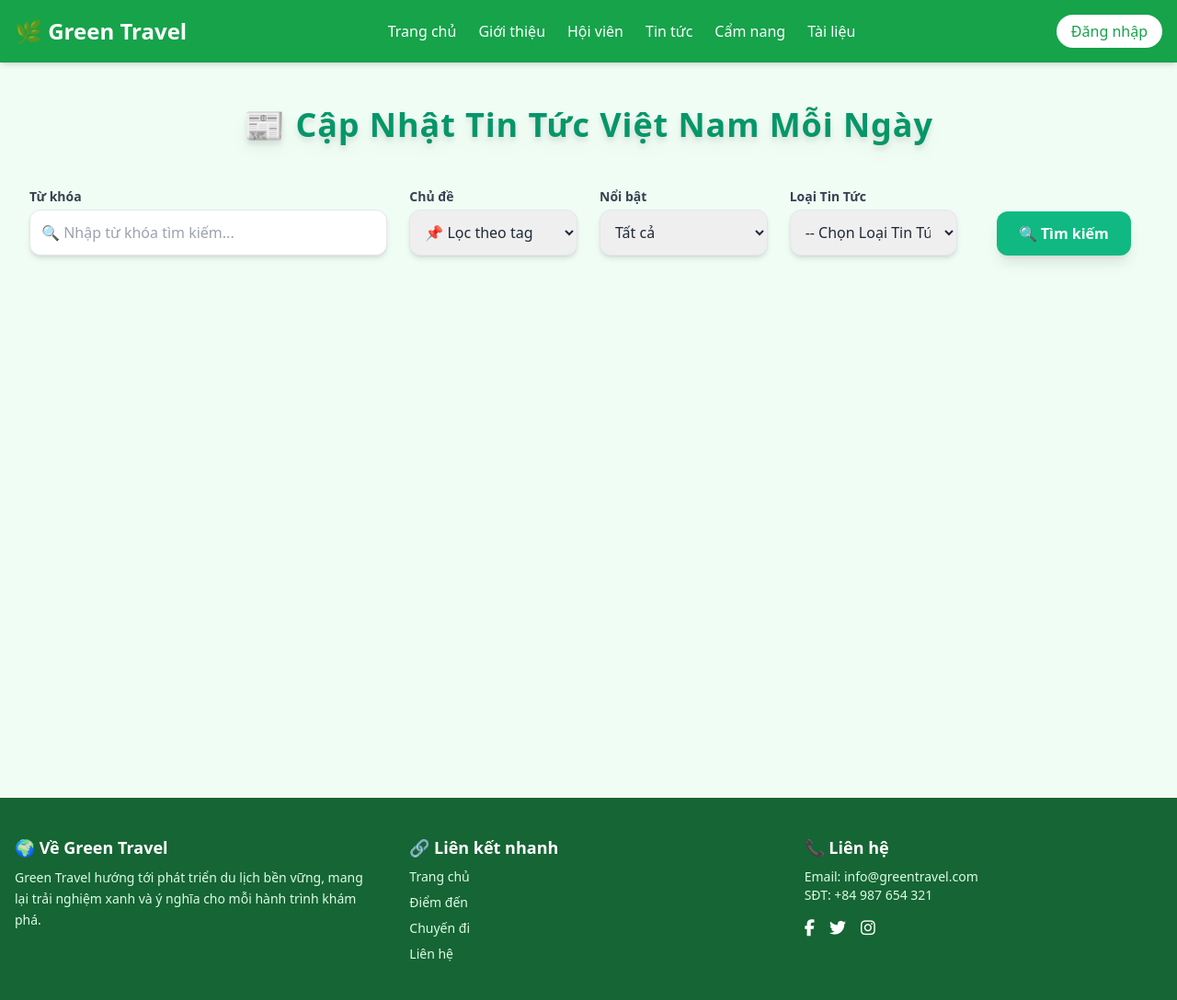
After one commit to congluat03/travel_association_website, a Django app: page /news/tintucsukien/ in a window 1280 px wide. The commit adds this page. Shown: the whole page at 92% size. Run offline with Django 4.2, Linux system fonts and the light colour scheme; data that the repository does not hold is empty; some libraries are stand-ins or nearby versions.

Commit message:
hoan thanh tin tuc, lien he

```diff
--- a/apps/core/urls.py
+++ b/apps/core/urls.py
@@ -1,6 +1,6 @@
 from django.urls import path
 from . import views, admin_views
-
+from django.contrib import messages
 app_name = 'core'
 urlpatterns = [
     path('', views.trang_chu, name='home'),
@@ -13,5 +13,5 @@ urlpatterns = [
     path('support/', admin_views.manage_support, name='manage_support'),
     # Phần danh cho index
     path('gioithieu/', views.gioithieu, name='gioithieu'),
-
+    path('lienhe/', views.lienhe, name='lienhe'),
 ]
--- a/apps/news/urls.py
+++ b/apps/news/urls.py
@@ -1,6 +1,6 @@
 from django.urls import path
 from . import admin_views  # ✅ import đúng file
-
+from . import views
 
 app_name = 'news'
 
@@ -24,4 +24,7 @@ urlpatterns = [
 
     path('trackingxemtin/', admin_views.trackingxemtin_list, name='trackingxemtin-list'),
     path('trackingxemtin/<int:pk>/', admin_views.trackingxemtin_detail, name='trackingxemtin-detail'),
+    # phần index
+    path('tintucsukien/', views.danhsachtintuc, name='danhsachtintucsukien'),
+    path('tintucsukien/<int:ma_tin>/', views.chitiettintuc, name='chitiettintucsukien')
 ]
--- a/apps/news/views.py
+++ b/apps/news/views.py
@@ -1,5 +1,99 @@
 from django.shortcuts import render
+from .models import TinTuc, TheTag,TrackingXemTin
+from django.core.paginator import Paginator
+from django.db.models import Q
+from django.shortcuts import get_object_or_404, redirect
+from django.utils import timezone
+from django.core.paginator import Paginator
 
-# Create your views here.
-def home(request):
-    return render(request, 'core/home.html', {'title': 'Trang chủ'})
+def danhsachtintuc(request):
+    query = request.GET.get('q', '')
+    tag_id = request.GET.get('tag', '')
+    only_highlight = request.GET.get('only_highlight', '')
+    loai_tin_tuc = request.GET.get('loai_tin_tuc', '')
+
+    # Lọc tin tức theo các điều kiện
+    tin_tuc_list = TinTuc.objects.all().order_by('-NGAY_DANG')
+
+    # Lọc theo tiêu đề hoặc nội dung nếu query không phải rỗng
+    if query:
+        tin_tuc_list = tin_tuc_list.filter(
+            Q(TIEU_DE__icontains=query) | Q(NOI_DUNG_CHI_TIET__icontains=query)
+        )
+
+    # Lọc theo tag nếu tag_id không phải rỗng
+    if tag_id:
+        tin_tuc_list = tin_tuc_list.filter(MA_TAG__MA_TAG=tag_id)
+
+    # Lọc theo Nổi bật nếu only_highlight có giá trị '0' hoặc '1'
+    if only_highlight in ['0', '1']:
+        tin_tuc_list = tin_tuc_list.filter(TIN_NOI_BAT=(only_highlight == '1'))
+
+    # Lọc theo Loại Tin Tức nếu loai_tin_tuc không phải rỗng
+    if loai_tin_tuc:
+        tin_tuc_list = tin_tuc_list.filter(LOAI_TIN_TUC=loai_tin_tuc)
+
+    # Phân trang: Mỗi trang có tối đa 10 tin tức
+    paginator = Paginator(tin_tuc_list, 10)
+    page_number = request.GET.get('page')
+    page_obj = paginator.get_page(page_number)
+
+    # Lấy danh sách tag để hiển thị trên giao diện
+    tags = TheTag.objects.all()
+
+    # Lấy tất cả các loại tin tức (để hiển thị trong dropdown)
+    loai_tin_tuc_list = TinTuc.objects.values('LOAI_TIN_TUC').distinct()
+
+    # Sao chép các tham số query để giữ lại khi phân trang
+    query_params = request.GET.copy()
+
+    context = {
+        'page_obj': page_obj,
+        'query': query,
+        'tags': tags,
+        'selected_tag': tag_id,
+        'only_highlight': only_highlight,
+        'loai_tin_tuc': loai_tin_tuc,
+        'loai_tin_tuc_list': loai_tin_tuc_list,  # Truyền danh sách loại tin tức
+        'query_params': query_params,
+    }
+
+    return render(request, 'index/news/tintuc.html', context)
+
+
+
+
+
+def chitiettintuc(request, ma_tin):
+    # Truy vấn bài viết theo MA_TIN
+    tin = get_object_or_404(TinTuc, MA_TIN=ma_tin)
+
+    # Tăng số lượt xem
+    tin.SO_LUOT_XEM += 1
+    tin.save()
+
+    # Ghi tracking nếu người dùng đã đăng nhập
+    if request.user.is_authenticated:
+        try:
+            from members.models import TaiKhoan  # import nếu chưa có
+            tai_khoan = getattr(request.user, 'taikhoan', None)  # lấy đối tượng TaiKhoan liên kết với User
+
+            if tai_khoan:
+                TrackingXemTin.objects.create(
+                    MA_TK=tai_khoan,
+                    MA_TIN=tin,
+                    THOI_GIAN_XEM=timezone.now()
+                )
+        except Exception as e:
+            # Có thể ghi log nếu gặp lỗi ở đây
+            print(f"Lỗi khi ghi tracking: {e}")
+
+    # Lấy danh sách các tag của bài viết
+    tags = tin.MA_TAG.all()
+
+    # Trả về dữ liệu để render template
+    context = {
+        'tin': tin,
+        'tags': tags,
+    }
+    return render(request, 'index/news/chitiettintuc.html', context)
--- a/templates/index/index_layout.html
+++ b/templates/index/index_layout.html
@@ -5,6 +5,7 @@
     <meta charset="UTF-8" />
     <meta name="viewport" content="width=device-width, initial-scale=1.0" />
     <title>{% block title %}Green Travel{% endblock %}</title>
+    <link href="https://cdnjs.cloudflare.com/ajax/libs/font-awesome/6.5.2/css/all.min.css" rel="stylesheet">
     <script src="https://cdn.tailwindcss.com"></script>
     <link href="https://fonts.googleapis.com/icon?family=Material+Icons" rel="stylesheet">
     {% comment %} <link rel="stylesheet" href="https://cdn.jsdelivr.net/npm/swiper@11/swiper-bundle.min.css" /> {% endcomment %}
@@ -25,7 +26,7 @@
           <a href="/" class="hover:text-green-100 font-medium transition">Trang chủ</a>
           <a href="/gioithieu" class="hover:text-green-100 font-medium transition">Giới thiệu</a>
           <a href="/members/hoivien/" class="hover:text-green-100 font-medium transition">Hội viên</a>
-          <a href="#" class="hover:text-green-100 font-medium transition">Tin tức</a>
+          <a href="/news/tintucsukien" class="hover:text-green-100 font-medium transition">Tin tức</a>
           <a href="/tourism/diadiem/" class="hover:text-green-100 font-medium transition">Cẩm nang</a>
           <a href="" class="hover:text-green-100 font-medium transition">Tài liệu</a>
         </nav>
--- /dev/null
+++ b/templates/index/news/tintuc.html
@@ -0,0 +1,109 @@
+{% extends "index/index_layout.html" %}
+{% load static %}
+
+{% block title %}Tin Tức Việt Nam{% endblock %}
+
+{% block content %}
+<section class="max-w-screen-xl mx-auto px-4 sm:px-6 lg:px-8 py-12">
+  <h1 class="text-4xl font-extrabold text-center text-emerald-600 drop-shadow-lg mb-12 tracking-wide">
+    📰 Cập Nhật Tin Tức Việt Nam Mỗi Ngày
+  </h1>
+
+  <!-- FORM TÌM KIẾM -->
+  <form method="get" class="grid grid-cols-1 md:grid-cols-12 gap-6 mb-12 items-end">
+    <div class="md:col-span-4">
+      <label class="block text-sm font-semibold text-gray-700 mb-1">Từ khóa</label>
+      <input type="text" name="q" placeholder="🔍 Nhập từ khóa tìm kiếm..." value="{{ query }}"
+             class="p-3 rounded-xl shadow-md border border-gray-200 w-full focus:outline-none focus:ring-2 focus:ring-emerald-500 transition-all">
+    </div>
+
+    <div class="md:col-span-2">
+      <label class="block text-sm font-semibold text-gray-700 mb-1">Chủ đề</label>
+      <select name="tag" class="p-3 rounded-xl shadow-md border border-gray-200 w-full focus:outline-none focus:ring-2 focus:ring-emerald-500 transition-all">
+        <option value="">📌 Lọc theo tag</option>
+        {% for tag in tags %}
+          <option value="{{ tag.MA_TAG }}" {% if tag.MA_TAG == selected_tag %}selected{% endif %}>
+            {{ tag.TEN_TAG }}
+          </option>
+        {% endfor %}
+      </select>
+    </div>
+
+    <div class="md:col-span-2">
+      <label class="block text-sm font-semibold text-gray-700 mb-1">Nổi bật</label>
+      <select name="only_highlight" class="p-3 rounded-xl shadow-md border border-gray-200 w-full focus:outline-none focus:ring-2 focus:ring-emerald-500 transition-all">
+        <option value="">Tất cả</option>
+        <option value="1" {% if only_highlight == '1' %}selected{% endif %}>🔥 Chỉ tin nổi bật</option>
+        <option value="0" {% if only_highlight == '0' %}selected{% endif %}>📄 Tin bình thường</option>
+      </select>
+    </div>
+
+    <!-- Lọc theo Loại Tin Tức -->
+    <div class="md:col-span-2">
+      <label for="loai_tin_tuc" class="block text-sm font-semibold text-gray-700 mb-1">Loại Tin Tức</label>
+      <select name="loai_tin_tuc" id="loai_tin_tuc" class="p-3 rounded-xl shadow-md border border-gray-200 w-full focus:outline-none focus:ring-2 focus:ring-emerald-500 transition-all">
+        <option value="">-- Chọn Loại Tin Tức --</option>
+        {% for loai in loai_tin_tuc_list %}
+          <option value="{{ loai.LOAI_TIN_TUC }}" {% if loai.LOAI_TIN_TUC == loai_tin_tuc %}selected{% endif %}>
+            {{ loai.LOAI_TIN_TUC }}
+          </option>
+        {% endfor %}
+      </select>
+    </div>
+
+    <div class="md:col-span-2 flex justify-center mt-4 md:mt-0">
+      <button type="submit"
+              class="bg-emerald-500 hover:bg-emerald-600 text-white py-3 px-6 rounded-xl font-semibold shadow-lg transition-all duration-300">
+        🔍 Tìm kiếm
+      </button>
+    </div>
+  </form>
+
+  <!-- DANH SÁCH TIN TỨC -->
+  <div class="grid grid-cols-1 sm:grid-cols-2 md:grid-cols-3 lg:grid-cols-4 xl:grid-cols-5 gap-6">
+    {% for tin in page_obj|slice:":10" %}
+      <div class="bg-white shadow-lg rounded-xl overflow-hidden hover:shadow-xl transition-all">
+        {% include 'index/news/tintuc_card_item.html' %}
+      </div>
+    {% endfor %}
+  </div>
+
+  <!-- PHÂN TRANG -->
+  {% if page_obj.has_other_pages %}
+  <div class="flex justify-center mt-12 gap-2">
+    {% with request.GET.q as q %}{% with request.GET.tag as tag %}{% with request.GET.only_highlight as only_highlight %}
+      <!-- Nút Đầu -->
+      {% if page_obj.has_previous %}
+        <a href="?{% if q %}q={{ q|urlencode }}&{% endif %}{% if tag %}tag={{ tag|urlencode }}&{% endif %}{% if only_highlight %}only_highlight={{ only_highlight|urlencode }}&{% endif %}page=1"
+           class="px-4 py-2 rounded-xl border bg-emerald-600 text-white hover:bg-emerald-700 transition-all duration-300 flex items-center gap-2">
+           Đầu
+        </a>
+        <!-- Nút Trước -->
+        <a href="?{% if q %}q={{ q|urlencode }}&{% endif %}{% if tag %}tag={{ tag|urlencode }}&{% endif %}{% if only_highlight %}only_highlight={{ only_highlight|urlencode }}&{% endif %}page={{ page_obj.previous_page_number }}"
+           class="px-4 py-2 rounded-xl border bg-emerald-600 text-white hover:bg-emerald-700 transition-all duration-300 flex items-center gap-2">
+           Trước
+        </a>
+      {% endif %}
+
+      <!-- Trang hiện tại -->
+      <span class="px-4 py-2 rounded-xl bg-emerald-50 text-emerald-700 font-semibold">
+        Trang {{ page_obj.number }}/{{ page_obj.paginator.num_pages }}
+      </span>
+
+      <!-- Nút Tiếp -->
+      {% if page_obj.has_next %}
+        <a href="?{% if q %}q={{ q|urlencode }}&{% endif %}{% if tag %}tag={{ tag|urlencode }}&{% endif %}{% if only_highlight %}only_highlight={{ only_highlight|urlencode }}&{% endif %}page={{ page_obj.next_page_number }}"
+           class="px-4 py-2 rounded-xl border bg-emerald-600 text-white hover:bg-emerald-700 transition-all duration-300 flex items-center gap-2">
+          Tiếp theo
+        </a>
+        <!-- Nút Cuối -->
+        <a href="?{% if q %}q={{ q|urlencode }}&{% endif %}{% if tag %}tag={{ tag|urlencode }}&{% endif %}{% if only_highlight %}only_highlight={{ only_highlight|urlencode }}&{% endif %}page={{ page_obj.paginator.num_pages }}"
+           class="px-4 py-2 rounded-xl border bg-emerald-600 text-white hover:bg-emerald-700 transition-all duration-300 flex items-center gap-2">
+          Cuối
+        </a>
+      {% endif %}
+    {% endwith %}{% endwith %}{% endwith %}
+  </div>
+  {% endif %}
+</section>
+{% endblock %}
```
Also changed, not shown: apps/core/views.py (+20 -0 lines), templates/index/lienhe/lienhe.html (added, +124 -0 lines), templates/index/news/chitiettintuc.html (added, +114 -0 lines), templates/index/news/tintuc_card_item.html (added, +38 -0 lines).
